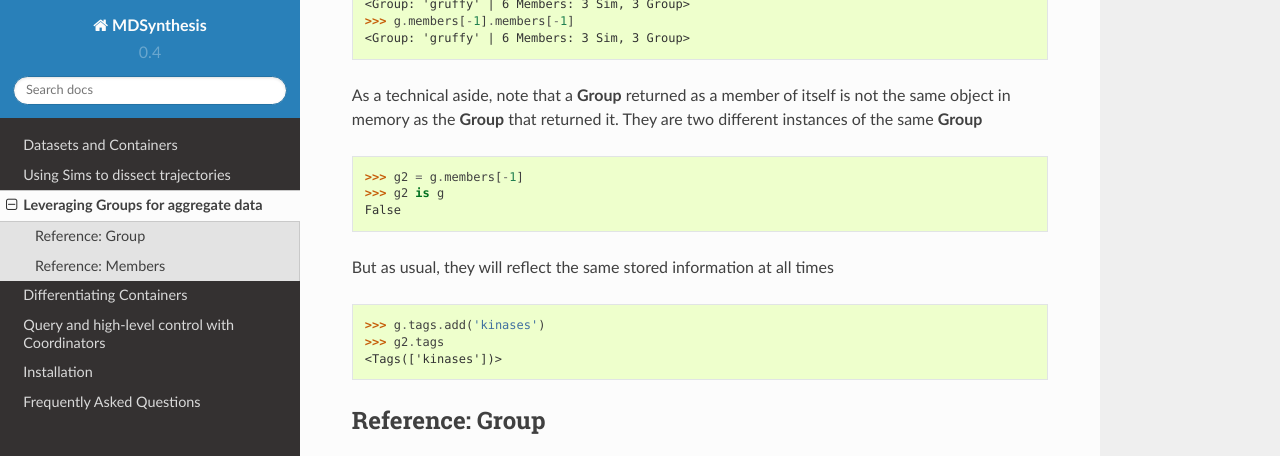
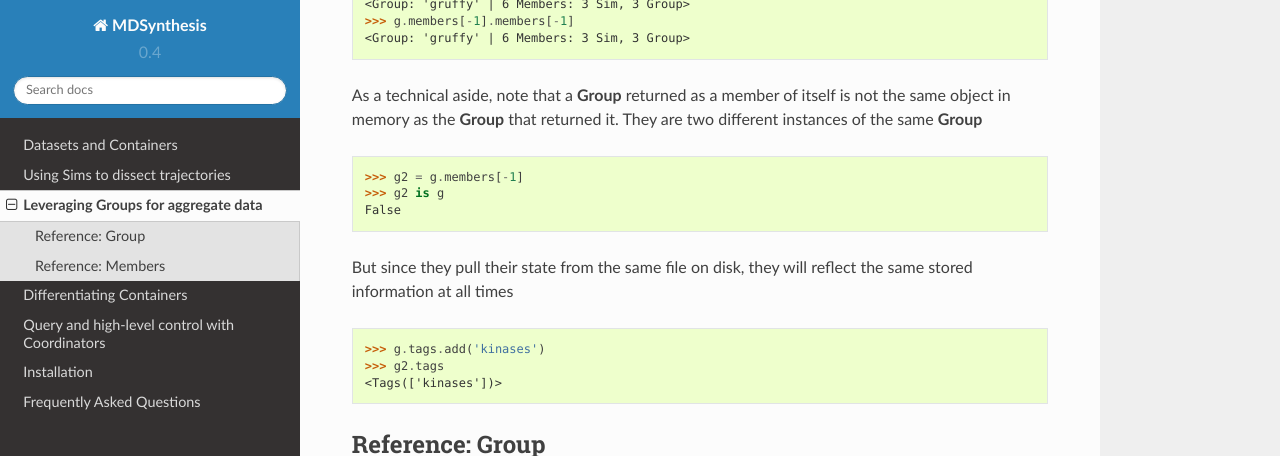
Before and after one commit to datreant/datreant, a Sphinx documentation site: the page built from docs/Group.rst, in a window 1280 px wide and 900 px high, scrolled down 1031 px, cut to the strip 0-456 px from the top of the window. Built offline with Sphinx 7.4.7 and the Read the Docs theme 2.0.0, drawn with Linux system fonts in a browser that asks for light colours; pages that are not in the unit, such as notebooks, are missing from menus.

Commit message:
Clarification in docs.

```diff
--- a/docs/Group.rst
+++ b/docs/Group.rst
@@ -52,7 +52,8 @@ two different instances of the same **Group** ::
     >>> g2 is g
     False
 
-But as usual, they will reflect the same stored information at all times ::
+But since they pull their state from the same file on disk, they will reflect
+the same stored information at all times ::
 
     >>> g.tags.add('kinases')
     >>> g2.tags
```
